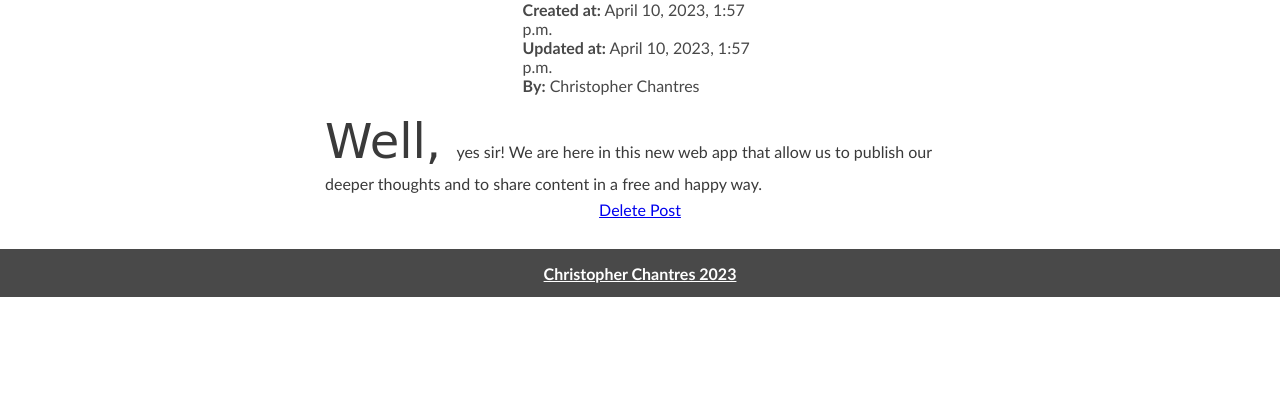
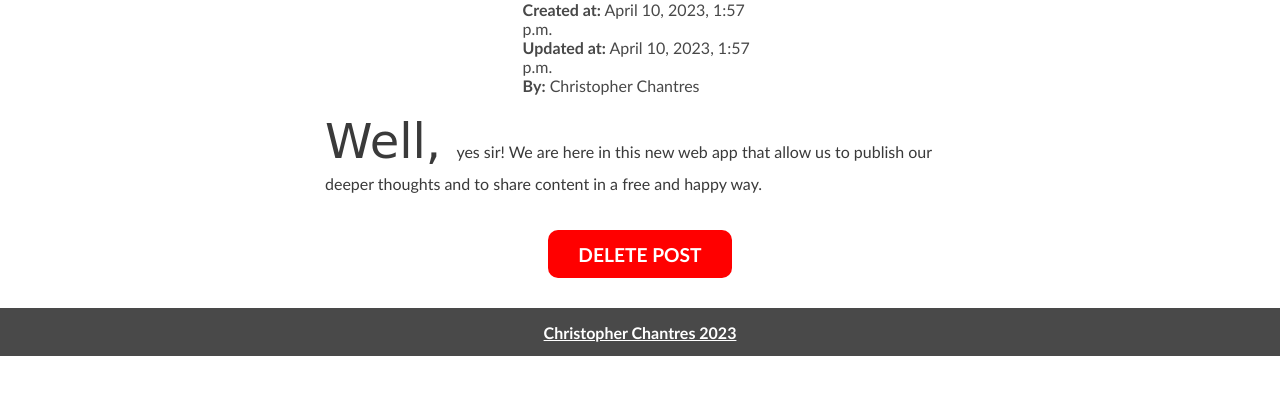
Before and after one commit to ChristopherChantres/django-pulga-blog, a Django app: page /post/1 in a window 1280 px wide. Shown: the part 163-558 px from the top of the page. Run offline with Django 4.2, Linux system fonts and the light colour scheme; data comes from the database, SQL or seed files in the repository; both versions use the stored data as it was after the commit.

Commit message:
Delete post feature done!

```diff
--- a/polls/static/css/post_detail.css
+++ b/polls/static/css/post_detail.css
@@ -65,6 +65,25 @@ article p span {
   font-size: 3rem;
 }
 
+.delete-post {
+  background-color: red;
+  height: 3rem;
+  padding-left: 30px;
+  padding-right: 30px;
+  color: white;
+  font-weight: bold;
+  font-size: 1.2rem;
+  border-radius: 10px;
+  border: none;
+  margin-top: 30px;
+  cursor: pointer;
+  transition: all .15s;
+}
+
+.delete-post:hover {
+  background-color: rgb(172, 0, 0);
+}
+
 @media screen and (min-width: 768px) {
   main {
     display: flex;
--- a/polls/static/js/home.js
+++ b/polls/static/js/home.js
@@ -3,3 +3,7 @@ function goToCreate() {
 }
 
 document.getElementById("create-post").addEventListener("click", goToCreate);
+
+setTimeout(function() {
+  $('.success-alert').fadeOut('slow');
+}, 5000);
--- a/templates/post_detail.html
+++ b/templates/post_detail.html
@@ -22,8 +22,14 @@
         <div>
           <p><span>{{ post.content.split|slice:":1"|join:" " }} </span>{{ post.content.split|slice:"1:"|join:" " }}</p>
         </div>
-        <a href="{% url 'delete_post' post.id %}">Delete Post</a>
+        <form action="{% url 'delete_post' post.id %}" method="POST">
+          {% csrf_token %}
+          <button id="delete-post" type="submit" class="delete-post">DELETE POST</button>
+        </form>
       </article>
     </div>
   </main>
 {% endblock main %}
+{% block scripts %}
+<script src="{% static 'js/post_detail.js' %}"></script>
+{% endblock scripts %}
```
Also changed, not shown: polls/static/css/home.css (+16 -0 lines), templates/home.html (+6 -5 lines), db.sqlite3.
